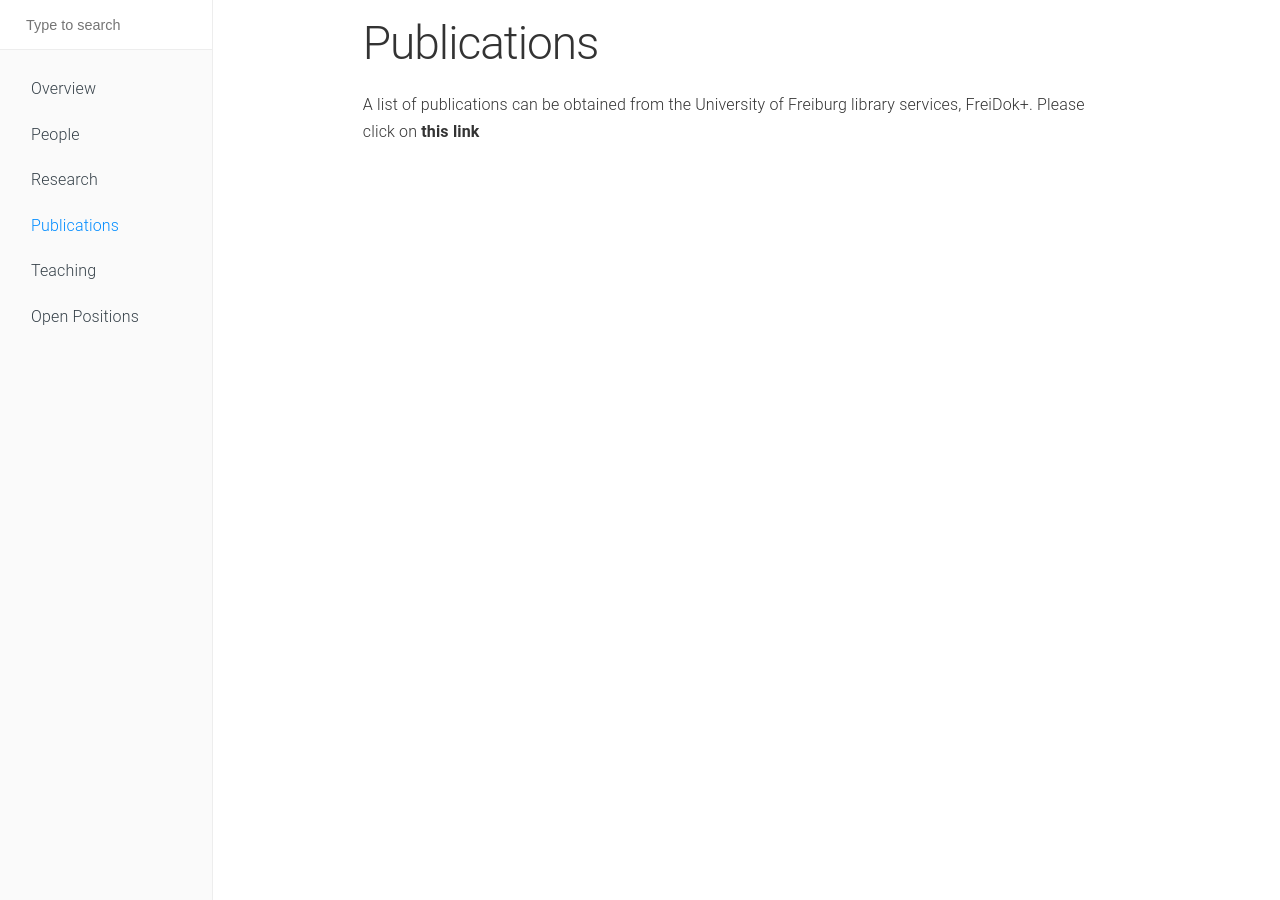
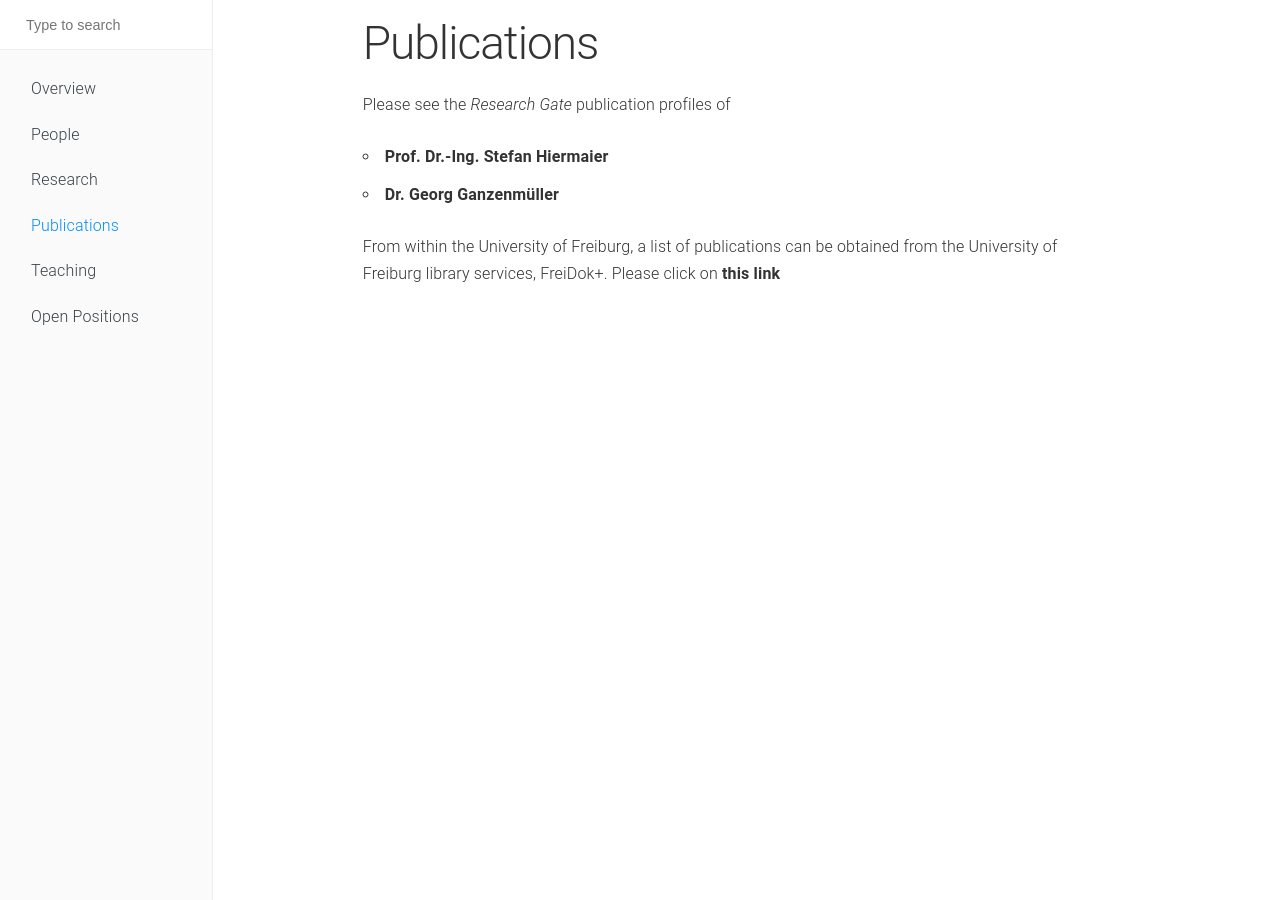
Before and after one commit to ggalu/ggalu.github.io, a Jekyll site: the page built from 04_publications.md, in a window 1280 px wide. Built offline with Jekyll 4.4.1, drawn with Linux system fonts in a browser that asks for light colours.

```diff
--- a/04_publications.md
+++ b/04_publications.md
@@ -6,5 +6,10 @@
 
 # Publications
 
-A list of publications can be obtained from the University of Freiburg library services, FreiDok+.
+Please see the *Research Gate* publication profiles of
+- **[Prof. Dr.-Ing. Stefan Hiermaier](https://www.researchgate.net/profile/Stefan-Hiermaier/publications){:target="_blank"}**
+- **[Dr. Georg Ganzenmüller](https://www.researchgate.net/profile/Georg-Ganzenmueller){:target="_blank"}**
+
+
+From within the University of Freiburg, a list of publications can be obtained from the University of Freiburg library services, FreiDok+.
 Please click on **[this link](https://freidok.uni-freiburg.de/report/?persId=29528,17284&type=pers&yearFrom=2019&yearTo=2024&lang=de){:target="_blank"}**
```
